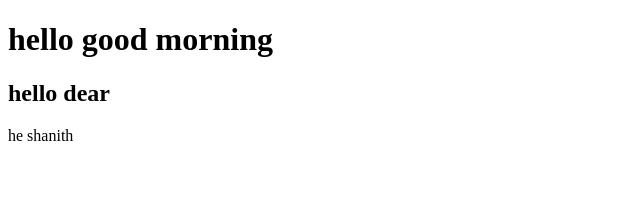
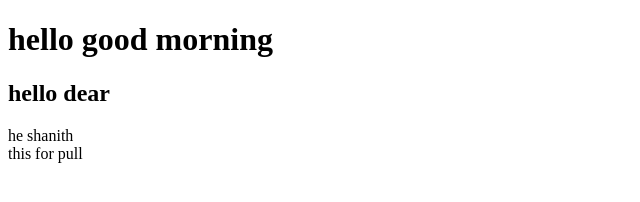
Before and after one commit to shanitkds/statick_web, a plain HTML site: page index.html in a window 1280 px wide. Shown: the full height of the page, 0-640 px from the left. Drawn offline with Linux system fonts and the light colour scheme.

Commit message:
Add a pull

```diff
--- a/index.html
+++ b/index.html
@@ -10,6 +10,7 @@
         <h1>hello good morning</h1>
         <h2>hello dear</h2>
         <div>he shanith</div>
+        <div>this for pull</div>
     </div>
 </body>
 </html>
```
